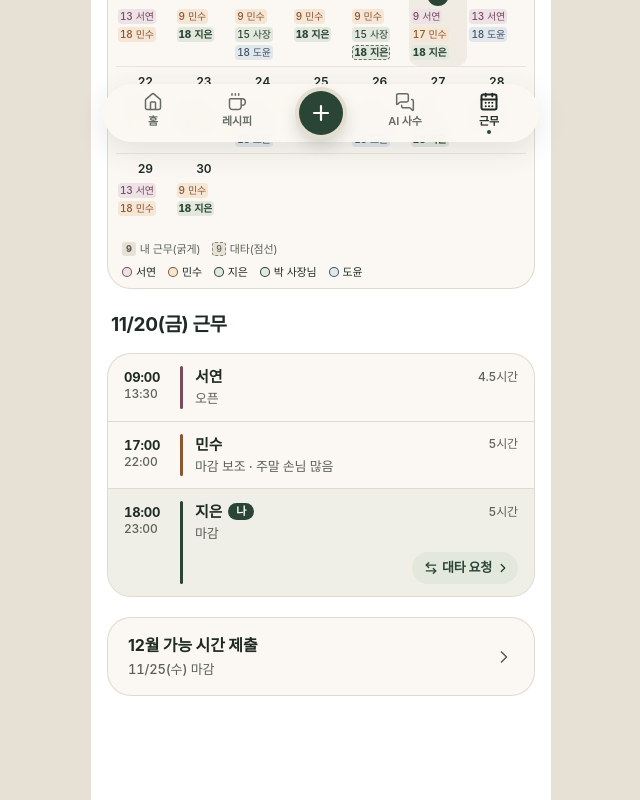
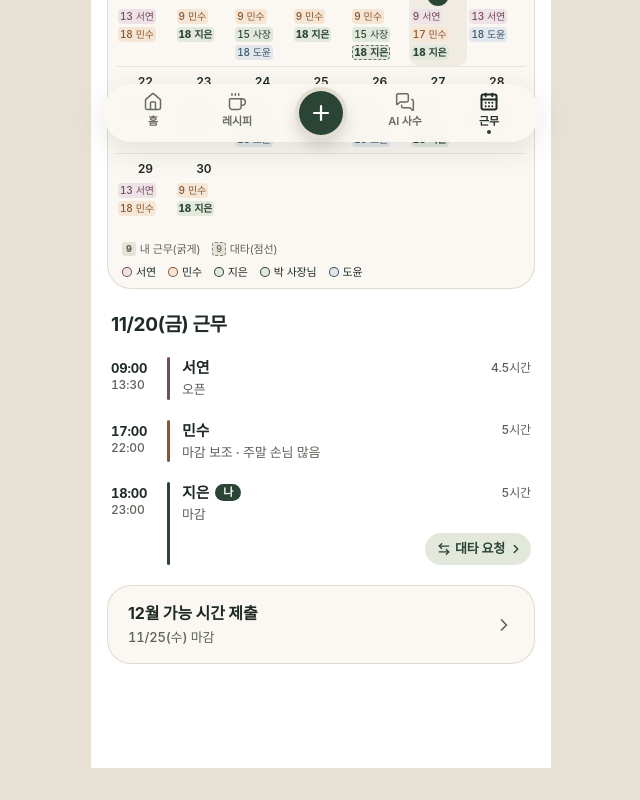
Before and after one commit to woowangthon/WOOWANGTHON_TEAM_13_FE, a React (Vite) app: page /staff/schedule in a window 1280 px wide. Shown: the part 646-1446 px from the top of the page, without its empty margins (319-959 px from the left). After the commit the page ends 1414 px from the top, so only its background shows below. Built offline with nearby package versions, Linux system fonts and the light colour scheme; no server answers; a web font is replaced by a local one.

Commit message:
style: 근무표 날짜 목록 카드 · 구분선 · 내 근무 바탕 없애고 줄 사이 20px (보낸 대타 요청 · 사용법 그림 같이)
Co-Authored-By: Claude Opus 5.5 <noreply@anthropic.com>

```diff
--- a/src/pages/staff/guide/StaffGuidePage.tsx
+++ b/src/pages/staff/guide/StaffGuidePage.tsx
@@ -403,8 +403,8 @@ function SchedulePicture() {
           ))}
         </div>
       </section>
-      {/* 고른 날 근무 목록 (실제 근무표 날짜 목록과 같은 줄 모양 ScheduleRow: 시간 · 사람 색 줄 · 이름 · [⇄ 대타 요청 ›]) */}
-      <div className="flex flex-col overflow-hidden rounded-3xl border border-line/60 bg-card">
+      {/* 고른 날 근무 목록 (실제 근무표 날짜 목록과 같은 줄 모양 ScheduleRow: 카드 · 구분선 없이 시간 · 사람 색 줄 · 이름 · [⇄ 대타 요청 ›], 줄 사이 20px) */}
+      <div className="flex flex-col gap-5 px-1">
         <ScheduleRow
           start="09:00"
           end="13:30"
--- a/src/pages/staff/schedule/components/ScheduleMonth.tsx
+++ b/src/pages/staff/schedule/components/ScheduleMonth.tsx
@@ -29,7 +29,7 @@ import { cn } from '@/ui/utils'
 // 근무표: 알바생 모두가 같이 보는 전체 스케줄 (구글 캘린더 월간처럼) — 11/10 회의 · BE #31
 // 날짜 칸 안에 그날 근무를 작은 블록(시작 시간 · 이름, 이름이 길면 두 줄)으로: 사람마다 파스텔 바탕 + 글자색만(personColor), 내 근무는 굵게, 대타는 1px 점선 테두리.
 // 보고 있는 달의 날짜만 보여 주고 다른 달 칸은 빈칸 (‹ › 로 넘겼을 때만 그 달).
-// 날짜를 누르면 아래에 그날 근무 목록 — 앱 일정 목록처럼 카드 한 장 안 줄(시간 · 사람 색 세로 줄 · 이름, ScheduleRow) (내 근무 · 오늘 이후면 [대타 요청], 진행 중이면 "요청 중") + 같은 카드 아래 그날 보낸 대타 요청. ‹ › 로 달 이동. 한 번에 6주(최대 42일 ≤ BE 63일)를 불러온다
+// 날짜를 누르면 아래에 그날 근무 목록 — 앱 일정 목록처럼 카드 · 구분선 없이 흰 화면 위 줄(시간 · 사람 색 세로 줄 · 이름, ScheduleRow, 줄 사이 20px) (내 근무 · 오늘 이후면 [대타 요청], 진행 중이면 "요청 중") + 그 아래 그날 보낸 대타 요청. ‹ › 로 달 이동. 한 번에 6주(최대 42일 ≤ BE 63일)를 불러온다
 
 const WEEKDAYS = ['일', '월', '화', '수', '목', '금', '토']
 /** 칸 안에 보여 줄 블록 수 (넘으면 +N) */
@@ -284,12 +284,9 @@ export function ScheduleMonth() {
         <section className="flex flex-col gap-3">
           <SectionHeader title={`${formatDate(selected)} 근무`} />
           {selectedShifts.length === 0 && <EmptyGuide message="이날은 근무가 없어요" />}
-          {/* 앱 일정 목록처럼: 카드 한 장 안에 근무 줄 + 얇은 구분선 (docs/08 6-2), 그 아래 같은 카드 안 "보낸 대타 요청" */}
+          {/* 앱 일정 목록처럼: 카드 · 구분선 없이 흰 화면 위에 근무 줄, 줄 사이 20px (docs/08 6-2), 그 아래 "보낸 대타 요청" */}
           {(selectedShifts.length > 0 || sentOfDay.length > 0) && (
-            <div
-              ref={dayListRef}
-              className="flex flex-col overflow-hidden rounded-3xl border border-line/60 bg-card"
-            >
+            <div ref={dayListRef} className="flex flex-col gap-5 px-1 pt-1">
               {selectedShifts.map((shift) => {
                 const mine = isMine(shift)
                 // 대타 요청은 내 근무 · 오늘 이후만. 하루 조정한 근무(assignmentId null)는 BE 가 막는다
--- a/src/pages/staff/schedule/components/ScheduleRow.tsx
+++ b/src/pages/staff/schedule/components/ScheduleRow.tsx
@@ -4,8 +4,8 @@ import { cn } from '@/ui/utils'
 /**
  * 근무표 날짜 목록 한 줄 (앱 일정 목록 모양) — 담당: 민지
  * 왼쪽 시간 열(시작 위 · 끝 아래, 고정폭 숫자) · 사람 색 세로 줄(3px, 둥근 끝) · 가운데 제목(+ 칩) / 아래 줄 · 오른쪽 위 작은 글자.
- * 내 근무는 줄 바탕을 아주 연한 매장 색으로. action 은 줄 오른쪽 아래 (대타 요청 알약 · 요청 중 · 상태 칩)
- * 카드 한 장 안에서 쓴다 — 줄 사이 얇은 구분선은 이 줄이 그린다 (마지막 줄은 없음)
+ * 내 근무는 바탕 없이 이름 굵게(+ 부르는 쪽의 "나" 칩)로만. action 은 줄 오른쪽 아래 (대타 요청 알약 · 요청 중 · 상태 칩)
+ * 카드 · 구분선 없이 흰 화면 위에 바로 놓는다 — 줄 사이는 부르는 쪽 목록의 간격(gap-5 = 20px)으로 나눈다
  */
 export function ScheduleRow({
   start,
@@ -29,12 +29,7 @@ export function ScheduleRow({
   action?: ReactNode
 }) {
   return (
-    <div
-      className={cn(
-        'flex gap-3 border-b border-line/60 px-4 py-3 last:border-b-0',
-        mine && 'bg-brand-soft/50',
-      )}
-    >
+    <div className="flex gap-3">
       <span className="flex w-11 shrink-0 flex-col pt-0.5 leading-[1.4] tabular-nums">
         <span className="text-[13px] font-bold">{start}</span>
         <span className="text-xs font-medium text-muted-foreground">{end}</span>
@@ -46,7 +41,12 @@ export function ScheduleRow({
       />
       <span className="flex min-w-0 flex-1 flex-col gap-0.5">
         <span className="flex items-center gap-1.5">
-          <span className="flex min-w-0 items-center gap-1.5 text-[15px] leading-[1.4] font-bold">
+          <span
+            className={cn(
+              'flex min-w-0 items-center gap-1.5 text-[15px] leading-[1.4]',
+              mine ? 'font-extrabold' : 'font-semibold',
+            )}
+          >
             {title}
           </span>
           {right && (
--- a/src/pages/staff/schedule/components/SubstituteRequests.tsx
+++ b/src/pages/staff/schedule/components/SubstituteRequests.tsx
@@ -110,8 +110,10 @@ export function SentSubstitutesOfDay({
 }) {
   if (requests.length === 0) return null
   return (
-    <div className="flex flex-col border-t border-line/60 first:border-t-0">
-      <span className="px-4 pt-3 pb-1 text-xs font-bold text-muted-foreground">보낸 대타 요청</span>
+    // 근무 줄과 같은 모양: 카드 · 구분선 없이 작은 라벨 + 줄(사이 20px), 상태 칩은 줄 오른쪽
+    <div className="flex flex-col gap-3 pt-2">
+      <span className="text-xs font-bold text-muted-foreground">보낸 대타 요청</span>
+      <div className="flex flex-col gap-5">
         {requests.map((r) => (
           <ScheduleRow
             key={r.requestId}
@@ -132,6 +134,7 @@ export function SentSubstitutesOfDay({
             }
           />
         ))}
+      </div>
     </div>
   )
 }
```
Lines whose indentation alone changed are shown as unchanged.
